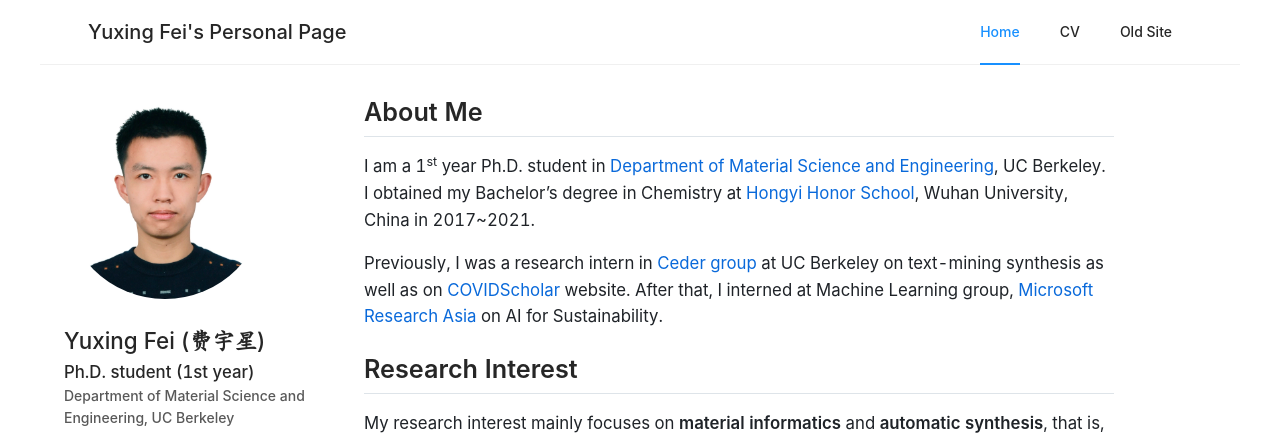
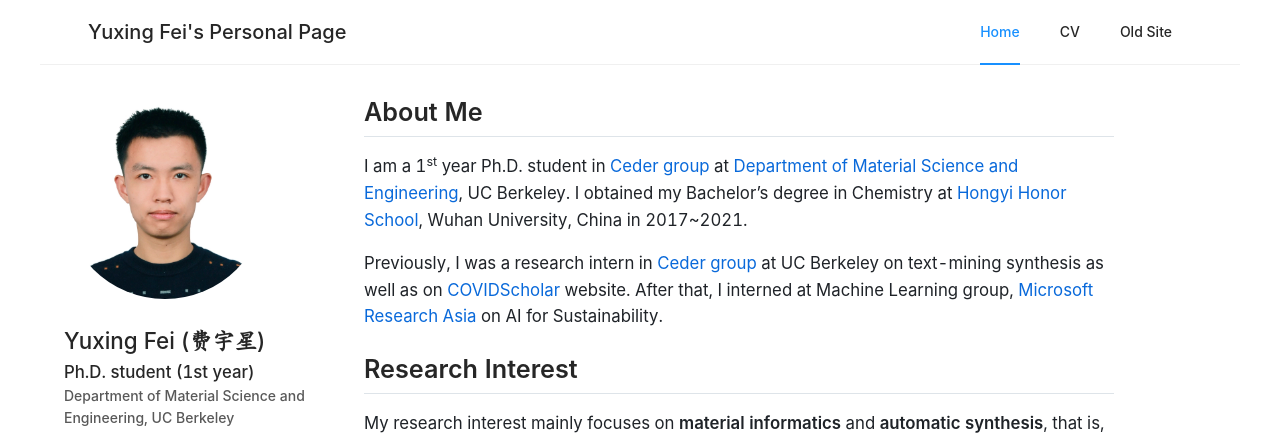
Before and after one commit to idocx/himerometra, a Gatsby site: page / in a window 1280 px wide. Shown: the top 441 px of the page. Built offline with nearby package versions, Linux system fonts and the light colour scheme; Gatsby itself is replaced by a stand-in of ours.

Commit message:
Update index.md

```diff
--- a/src/md-pages/index.md
+++ b/src/md-pages/index.md
@@ -6,7 +6,7 @@ title: ""
 ---
 
 ## About Me
-I am a 1<sup>st</sup> year Ph.D. student in [Department of Material Science and Engineering](https://mse.berkeley.edu/), UC Berkeley. I obtained my Bachelor’s degree in Chemistry at [Hongyi Honor School](https://hyxt.whu.edu.cn/), Wuhan University, China in 2017~2021.
+I am a 1<sup>st</sup> year Ph.D. student in [Ceder group](https://ceder.berkeley.edu) at [Department of Material Science and Engineering](https://mse.berkeley.edu/), UC Berkeley. I obtained my Bachelor’s degree in Chemistry at [Hongyi Honor School](https://hyxt.whu.edu.cn/), Wuhan University, China in 2017~2021.
 
 Previously, I was a research intern in [Ceder group](https://ceder.berkeley.edu) at UC Berkeley on text-mining synthesis as well as on [COVIDScholar](https://covidscholar.org) website. After that, I interned at Machine Learning group, [Microsoft Research Asia](https://www.microsoft.com/en-us/research/lab/microsoft-research-asia/) on AI for Sustainability.
 
```
